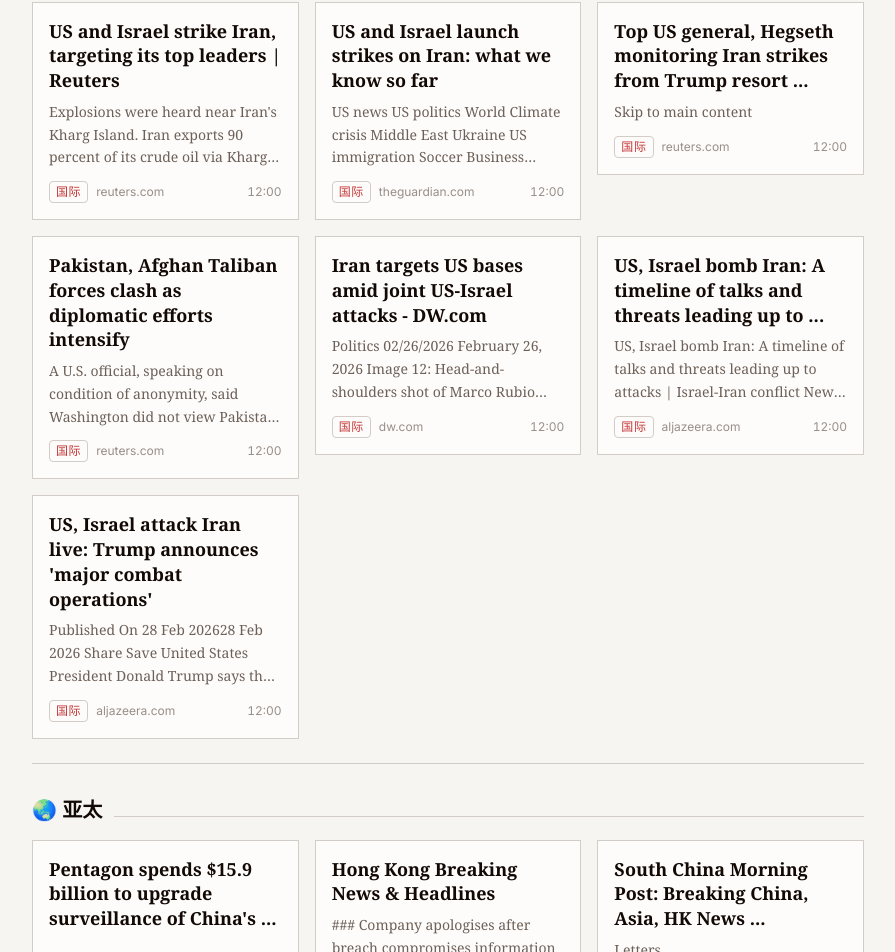
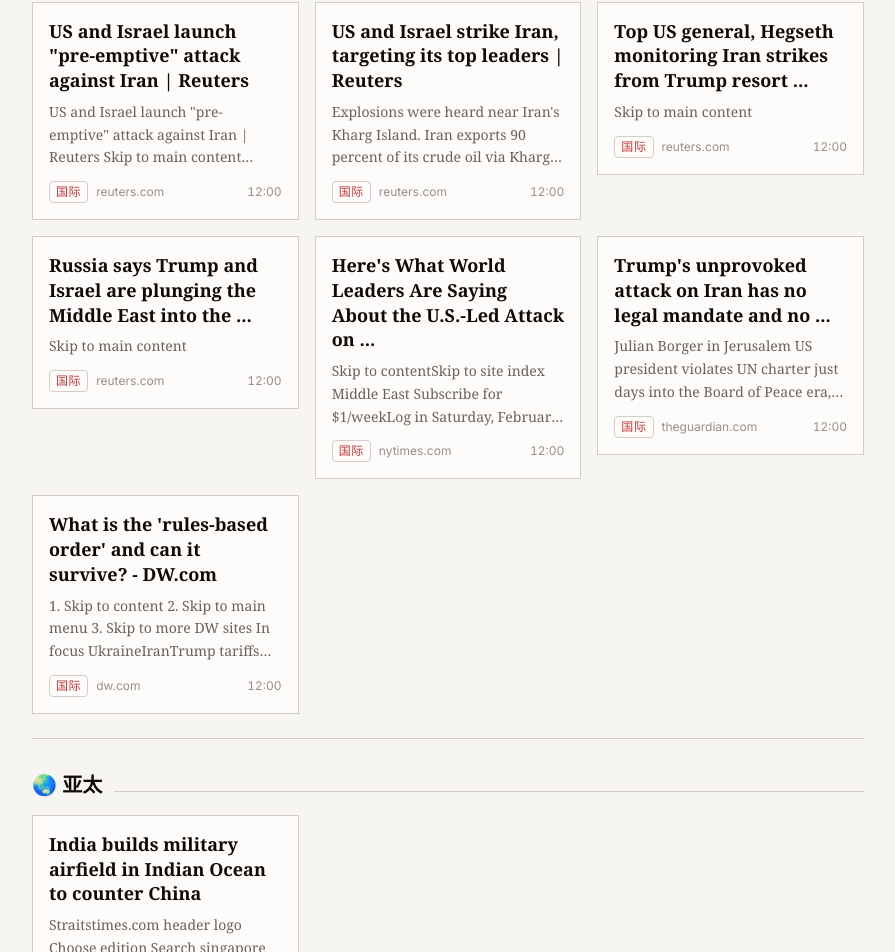
Before and after one commit to trynewthin/VercelWeb, a React (Vite) app in the folder dailynews/: page / in a window 1280 px wide. Shown: the part 583-1535 px from the top of the page, without its empty margins (192-1087 px from the left). Built offline with nearby package versions, Linux system fonts and the light colour scheme.

Commit message:
📰 update daily news 2026-02-28

```diff
--- a/dailynews/public/news.yaml
+++ b/dailynews/public/news.yaml
@@ -9,75 +9,57 @@
 
   - name: 🌍 国际
     items:
+      - title: US and Israel launch "pre-emptive" attack against Iran | Reuters
+        summary: US and Israel launch "pre-emptive" attack against Iran | Reuters Skip to main content Report AdImage 1 Exclusive news, data and analytics for financial market professionals Learn…
+        source: reuters.com
+        time: "12:00"
+        tag: 国际
+        url: "https://www.reuters.com/world/middle-east/israel-says-it-launched-pre-emptive-attack-against-iran-2026-02-28/"
       - title: US and Israel strike Iran, targeting its top leaders | Reuters
         summary: Explosions were heard near Iran's Kharg Island. Iran exports 90 percent of its crude oil via Kharg, for shipping through the narrow Strait of Hormuz. Global airlines cancelled fli…
         source: reuters.com
         time: "12:00"
         tag: 国际
         url: "https://www.reuters.com/business/aerospace-defense/israel-us-launch-strikes-iran-2026-02-28/"
-      - title: "US and Israel launch strikes on Iran: what we know so far"
-        summary: "US news US politics World Climate crisis Middle East Ukraine US immigration Soccer Business Environment Tech Science Newsletters The Filter Wellness Image 2: A plume of smoke rise…"
-        source: theguardian.com
-        time: "12:00"
-        tag: 国际
-        url: "https://www.theguardian.com/world/2026/feb/28/us-israel-launch-strikes-attack-iran-what-we-know-so-far-latest"
       - title: Top US general, Hegseth monitoring Iran strikes from Trump resort ...
         summary: Skip to main content # Top US general, Hegseth monitoring Iran strikes from Trump resort, person familiar says By Reuters Aftermath of strike in Tehran Smoke rises following an ex…
         source: reuters.com
         time: "12:00"
         tag: 国际
         url: "https://www.reuters.com/world/us/top-us-general-hegseth-monitoring-iran-strikes-trump-resort-person-familiar-says-2026-02-28/"
-      - title: Pakistan, Afghan Taliban forces clash as diplomatic efforts intensify
-        summary: A U.S. official, speaking on condition of anonymity, said Washington did not view Pakistan as the aggressor in the latest escalation and that Islamabad was under pressure to addre…
+      - title: Russia says Trump and Israel are plunging the Middle East into the ...
+        summary: Skip to main content # Russia says Trump and Israel are plunging the Middle East into the abyss with Iran attack By Reuters Aftermath of strike in Tehran Smoke rises following an…
         source: reuters.com
         time: "12:00"
         tag: 国际
-        url: "https://www.reuters.com/world/asia-pacific/pakistan-afghan-taliban-forces-clash-diplomatic-efforts-intensify-2026-02-28/"
-      - title: Iran targets US bases amid joint US‑Israel attacks - DW.com
-        summary: "Politics 02/26/2026 February 26, 2026 Image 12: Head-and-shoulders shot of Marco Rubio speaking in a dark-blue jacket and red tie, with the stars on part of an American flag visib…"
+        url: "https://www.reuters.com/world/china/russia-says-trump-israel-are-plunging-middle-east-into-abyss-with-iran-attack-2026-02-28/"
+      - title: Here's What World Leaders Are Saying About the U.S.-Led Attack on ...
+        summary: Skip to contentSkip to site index Middle East Subscribe for $1/weekLog in Saturday, February 28, 2026 Today’s Paper Subscribe for $1/week Advertisement SKIP ADVERTISEMENT Supporte…
+        source: nytimes.com
+        time: "12:00"
+        tag: 国际
+        url: "https://www.nytimes.com/2026/02/28/world/middleeast/iran-attacks-reaction.html"
+      - title: Trump's unprovoked attack on Iran has no legal mandate and no ...
+        summary: Julian Borger in Jerusalem US president violates UN charter just days into the Board of Peace era, and chooses to take the biggest gamble of his administration US-Israeli attack o…
+        source: theguardian.com
+        time: "12:00"
+        tag: 国际
+        url: "https://www.theguardian.com/us-news/2026/feb/28/trump-unprovoked-attack-on-iran-has-no-mandate-and-no-clear-objective"
+      - title: What is the 'rules-based order' and can it survive? - DW.com
+        summary: 1. Skip to content 2. Skip to main menu 3. Skip to more DW sites In focus UkraineIranTrump tariffs Latest audioLatest videos Live TV Advertisement PoliticsUnited States of America…
         source: dw.com
         time: "12:00"
         tag: 国际
-        url: "https://www.dw.com/en/iran-targets-us-bases-amid-joint-usisrael-attacks/live-76161011"
-      - title: "US, Israel bomb Iran: A timeline of talks and threats leading up to ..."
-        summary: "US, Israel bomb Iran: A timeline of talks and threats leading up to attacks | Israel-Iran conflict News | Al Jazeera Advertisement Skip linksSkip to Content , barring its inspecto…"
-        source: aljazeera.com
-        time: "12:00"
-        tag: 国际
-        url: "https://www.aljazeera.com/news/2026/2/28/us-israel-bomb-iran-a-timeline-of-talks-and-threats-leading-up-to-attacks"
-      - title: "US, Israel attack Iran live: Trump announces 'major combat operations'"
-        summary: Published On 28 Feb 202628 Feb 2026 Share Save United States President Donald Trump says the US has begun “major combat operations” in Iran after Israel also said it ⁠had launched…
-        source: aljazeera.com
-        time: "12:00"
-        tag: 国际
-        url: "https://www.aljazeera.com/news/liveblog/2026/2/28/live-israel-launches-attacks-on-iran-multiple-explosions-heard-in-tehran"
+        url: "https://www.dw.com/en/what-is-the-rules-based-order-and-can-it-survive/a-76002970"
 
   - name: 🌏 亚太
     items:
-      - title: Pentagon spends $15.9 billion to upgrade surveillance of China's ...
-        summary: "Updated Feb 28, 2026, 10:40 AM WASHINGTON - The Pentagon plans to spend an additional US$12.6 billion (S$15.9 billion) to improve surveillance of China’s military manoeuvres, subm…"
+      - title: India builds military airfield in Indian Ocean to counter China
+        summary: Straitstimes.com header logo Choose edition Search singapore asia world opinion life business sport Visual Podcasts SPH Rewards STClassifieds Paid press releases Advertise with us…
         source: straitstimes.com
         time: "12:00"
         tag: 亚太
-        url: "https://www.straitstimes.com/world/united-states/pentagon-spends-15-9-billion-to-upgrade-surveillance-of-chinas-subs-satellites?ref=latest"
-      - title: Hong Kong Breaking News & Headlines
-        summary: "### Company apologises after breach compromises information about staff, annual pass holders, suppliers and tenants at Ngong Ping Village. ## Society ## Hong Kong to offer 9 resid…"
-        source: scmp.com
-        time: "12:00"
-        tag: 亚太
-        url: "https://www.scmp.com/news/hong-kong"
-      - title: "South China Morning Post: Breaking China, Asia, HK News ..."
-        summary: Letters ## Editorial | As China takes to robots, human touch needed more than ever SCMP Editorial February 25, 2026 ## Diplomacy ## Breaking | In meeting with Merz, Xi urges effor…
-        source: scmp.com
-        time: "12:00"
-        tag: 亚太
-        url: "https://www.scmp.com/"
-      - title: Asia Breaking News & Headlines
-        summary: "## Lifestyle & Culture ## Row over speakers on Indonesian ‘island of 1,000 mosques’ sparks debate on rules ### A New Zealander’s disruption of a prayer session over the use of lou…"
-        source: scmp.com
-        time: "12:00"
-        tag: 亚太
-        url: "https://www.scmp.com/news/asia"
+        url: "https://www.straitstimes.com/asia/south-asia/india-builds-military-airfield-in-indian-ocean-to-counter-china"
 
   - name: 🇨🇳 中国
     items:
@@ -94,15 +76,6 @@
         tag: 🇨🇳 中国
         url: "https://eu.36kr.com/en/p/3641337324949125"
 
-  - name: 💰 财经
-    items:
-      - title: German inflation unexpectedly dips to 2% in February - Reuters
-        summary: Real wages continued to recover, up 1.9% in 2025 and 2.9% in 2024, but were still below the level seen in 2019 as the inflation shocks after the start of the pandemic and Russia's…
-        source: reuters.com
-        time: "12:00"
-        tag: 财经
-        url: "https://www.reuters.com/world/europe/german-unemployment-stays-above-3-million-weak-economy-takes-toll-2026-02-27/"
-
   - name: 💻 科技
     items:
       - title: If A.I. Is a Weapon, Who Should Control It? - The New York Times
--- a/dailynews/scripts/generate_from_tavily.mjs
+++ b/dailynews/scripts/generate_from_tavily.mjs
@@ -109,6 +109,16 @@
   "ft.com",
   "wsj.com",
   "nytimes.com",
+  "npr.org",
+  "washingtonpost.com",
+  "cnn.com",
+  "sky.com",
+  "abcnews.go.com",
+  "cbsnews.com",
+  "time.com",
+  "lemonde.fr",
+  "elpais.com",
+  "spiegel.de",
   "cna.com.sg",
   "nhk.or.jp",
   "japantimes.co.jp",
@@ -132,6 +142,8 @@
     /\/topic\//,
     /\/index\.html$/,
     /\/live\//,
+    /\/live-/,
+    /\/liveblog\//,
     /-live-/, // e.g., reuters "crisis-live"
   ];
   if (deny.some((re) => re.test(u))) return true;
@@ -141,6 +153,16 @@
 
   // NYTimes section landing pages
   if (/nytimes\.com\/(?:ca\/)?section\//.test(u)) return true;
+
+  // SCMP category landing pages and homepages
+  if (/scmp\.com\/$/.test(u)) return true;
+  if (/scmp\.com\/news\/[a-z-]+\/?$/.test(u)) return true;
+
+  // generic homepage-only URLs
+  try {
+    const uu = new URL(url);
+    if (uu.pathname === "/" || uu.pathname === "") return true;
+  } catch {}
 
   return false;
 }
@@ -166,7 +188,7 @@
 for (const item of queries) {
   let results = [];
   try {
-    results = tavily(item.q, 8, "advanced");
+    results = tavily(item.q, 12, "advanced");
   } catch (e) {
     // continue; Tavily may rate limit occasionally
     continue;
```
